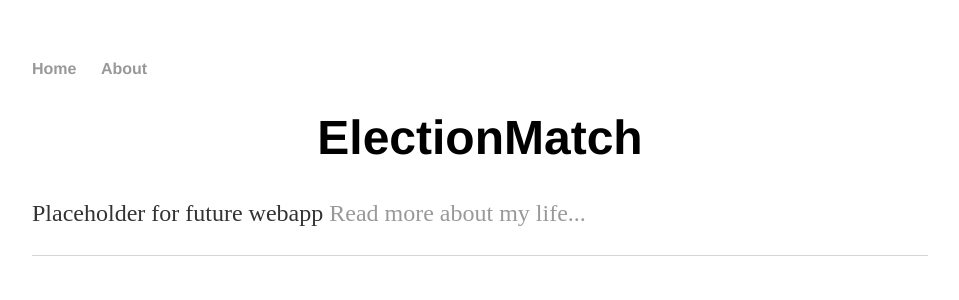
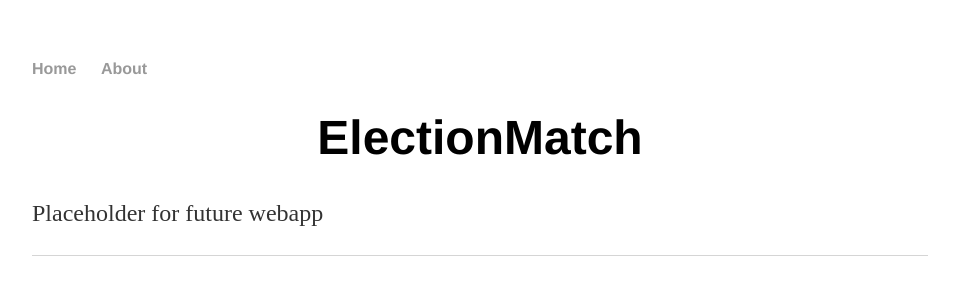
Before and after one commit to electionmatch/electionmatch.github.io, a Jekyll site: the page built from index.html, in a window 1280 px wide. Shown: the top 300 px of the page, without its empty margins (160-1119 px from the left). Built offline with Jekyll 4.4.1, drawn with Linux system fonts in a browser that asks for light colours.

Commit message:
Update index.html

```diff
--- a/index.html
+++ b/index.html
@@ -4,5 +4,5 @@ title: ElectionMatch
 ---
 <div class="blurb">
 	<h1 align="center">ElectionMatch</h1>
-	<p>Placeholder for future webapp <a href="/about">Read more about my life...</a></p>
+	<p>Placeholder for future webapp</p>
 </div><!-- /.blurb -->
```
